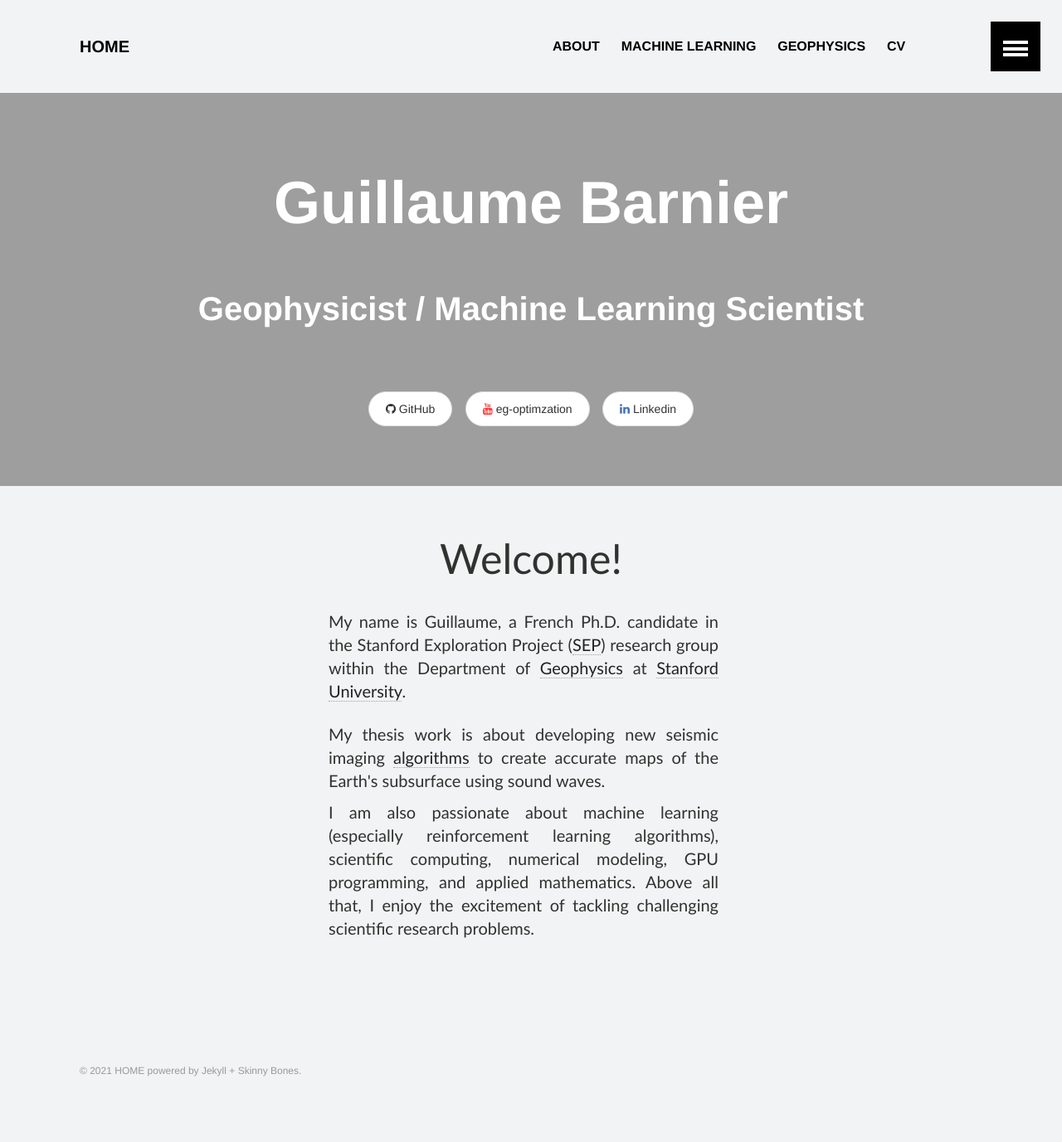
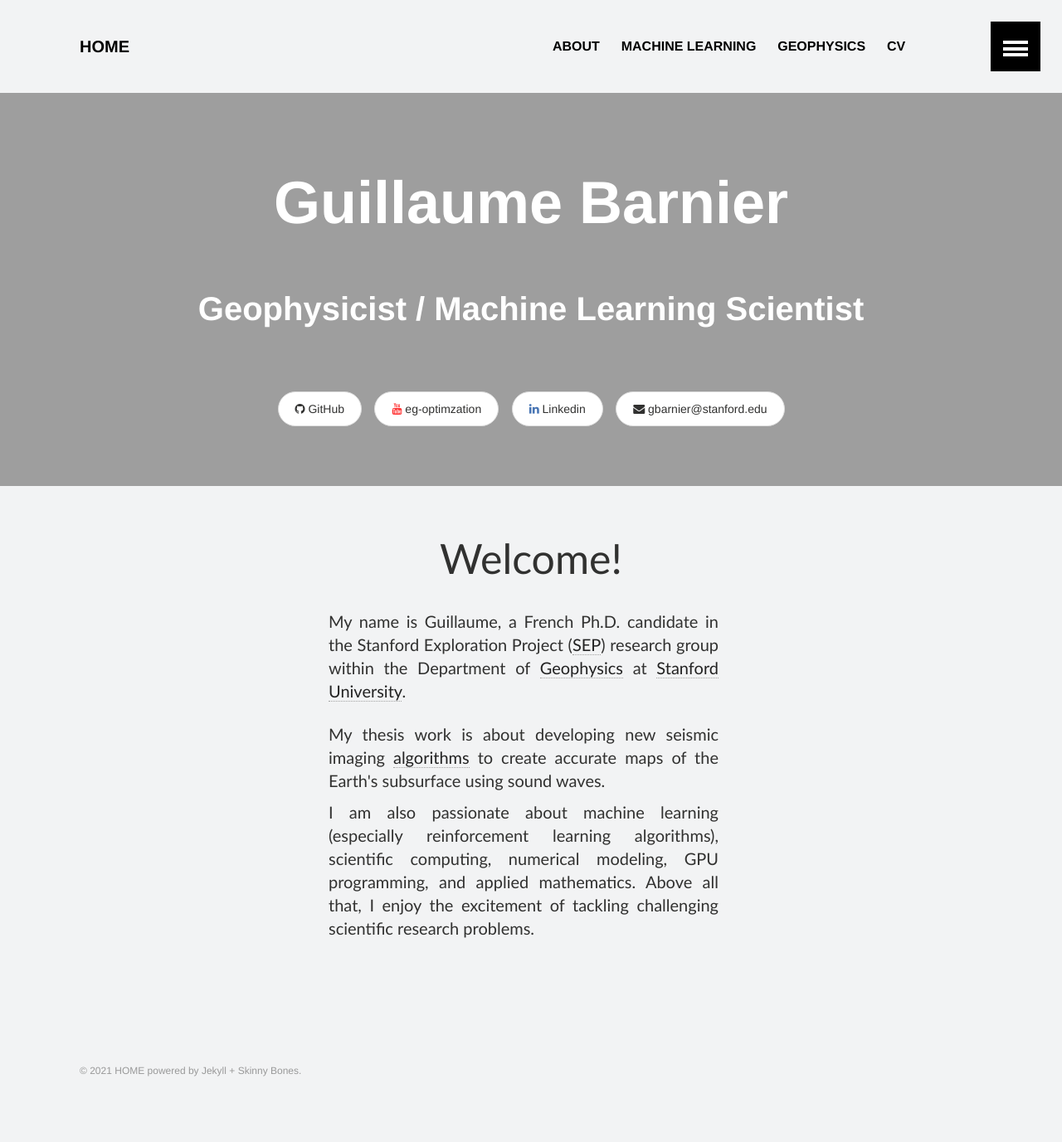
Before and after one commit to gbarnier/gbarnier.github.io, a Jekyll site: the page built from index.md, in a window 1280 px wide. Shown: the whole page at 83% size. Built offline with Jekyll 4.4.1, drawn with Linux system fonts in a browser that asks for light colours.

Commit message:
Update share-this.html

```diff
--- a/_includes/share-this.html
+++ b/_includes/share-this.html
@@ -2,4 +2,5 @@
 	<a class="btn-social facebook" href="https://github.com/gbarnier" target="_blank"><i class="fa fa-github" aria-hidden="true"></i> GitHub</a>
 	<a class="btn-social youtube" href="https://www.youtube.com/channel/UCjloQO0H6JnddXoB017mcog" target="_blank"><i class="fa fa-youtube" aria-hidden="true"></i> eg-optimzation</a>
 	<a class="btn-social linkedin" href="https://www.linkedin.com/in/guillaume-barnier" target="_blank"><i class="fa fa-linkedin" aria-hidden="true"></i> Linkedin</a>
+	<a class="btn-social email"  href="mailto:gbarnier@stanford.edu" target="_blank"><i class="fa fa-envelope" aria-hidden="true"></i> gbarnier@stanford.edu</a>
 </div>
```
